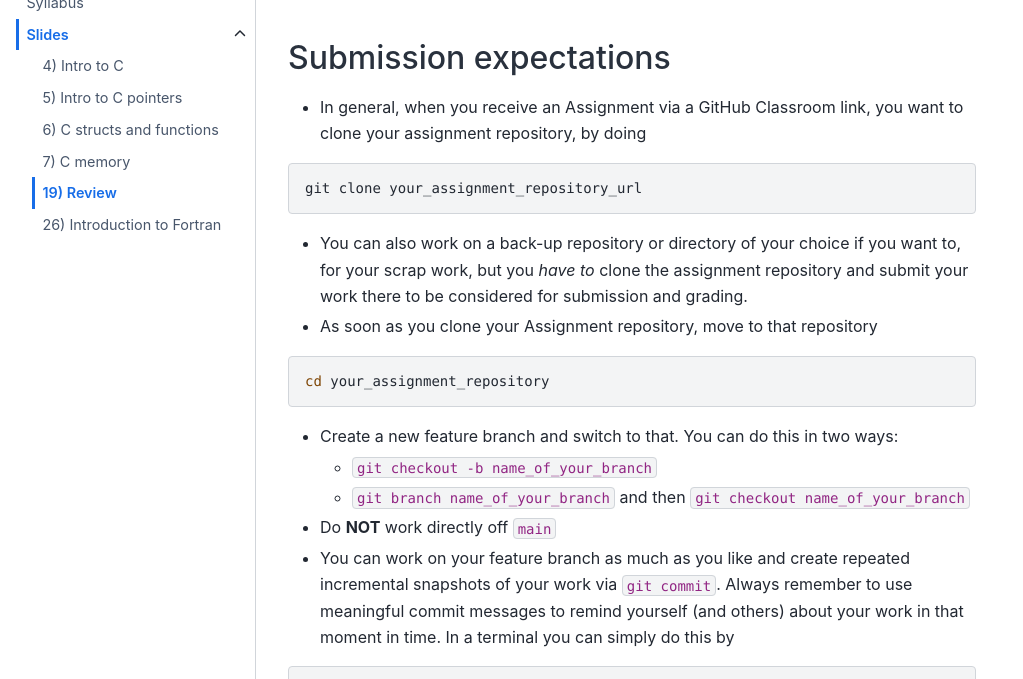
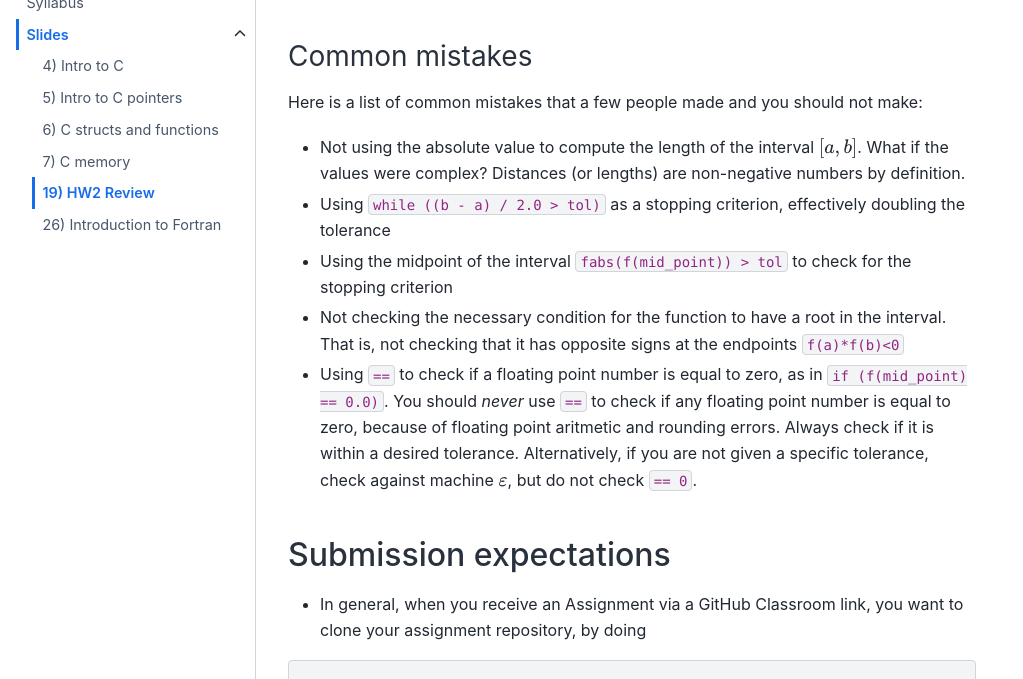
Before and after one commit to sdsu-comp526/fall24, a Jupyter Book: the page built from slides/module4-6_review.md, in a window 1280 px wide and 900 px high, scrolled down 543 px, cut to the strip 221-900 px from the top of the window. Shown: the whole strip, without its empty margins (0-1023 px from the left). Built offline with Jupyter Book 1.0.4 settings and Sphinx 7.4.7 and the Sphinx Book theme 1.1.4, drawn with Linux system fonts in a browser that asks for light colours; pages that are not in the unit, such as notebooks, are missing from menus; some of the changed text lies outside the part shown.

Commit message:
Some clarifications in the HW2 review

````diff
--- a/slides/module4-6_review.md
+++ b/slides/module4-6_review.md
@@ -1,4 +1,4 @@
-# 19) Review
+# 19) HW2 Review
 
 ## Last time
 - Solving Systems
@@ -19,6 +19,20 @@ Here is my solution for the `bisection.c` code:
 :language: c
 :linenos: false
 ```
+
+### Common mistakes
+
+Here is a list of common mistakes that a few people made and you should not make:
+
+- Not using the absolute value to compute the length of the interval $[a,b]$. What if the values were complex? Distances (or lengths) are non-negative numbers by definition.
+
+- Using `while ((b - a) / 2.0 > tol)` as a stopping criterion, effectively doubling the tolerance
+
+- Using the midpoint of the interval `fabs(f(mid_point)) > tol` to check for the stopping criterion
+
+- Not checking the necessary condition for the function to have a root in the interval. That is, not checking that it has opposite signs at the endpoints `f(a)*f(b)<0`
+
+- Using `==` to check if a floating point number is equal to zero, as in `if (f(mid_point) == 0.0)`. You should _never_ use `==` to check if any floating point number is equal to zero, because of floating point aritmetic and rounding errors. Always check if it is within a desired tolerance. Alternatively, if you are not given a specific tolerance, check against machine $\varepsilon$, but do not check `== 0`.
 
 ## Submission expectations
 
````
Also changed, not shown: 1 other file.
